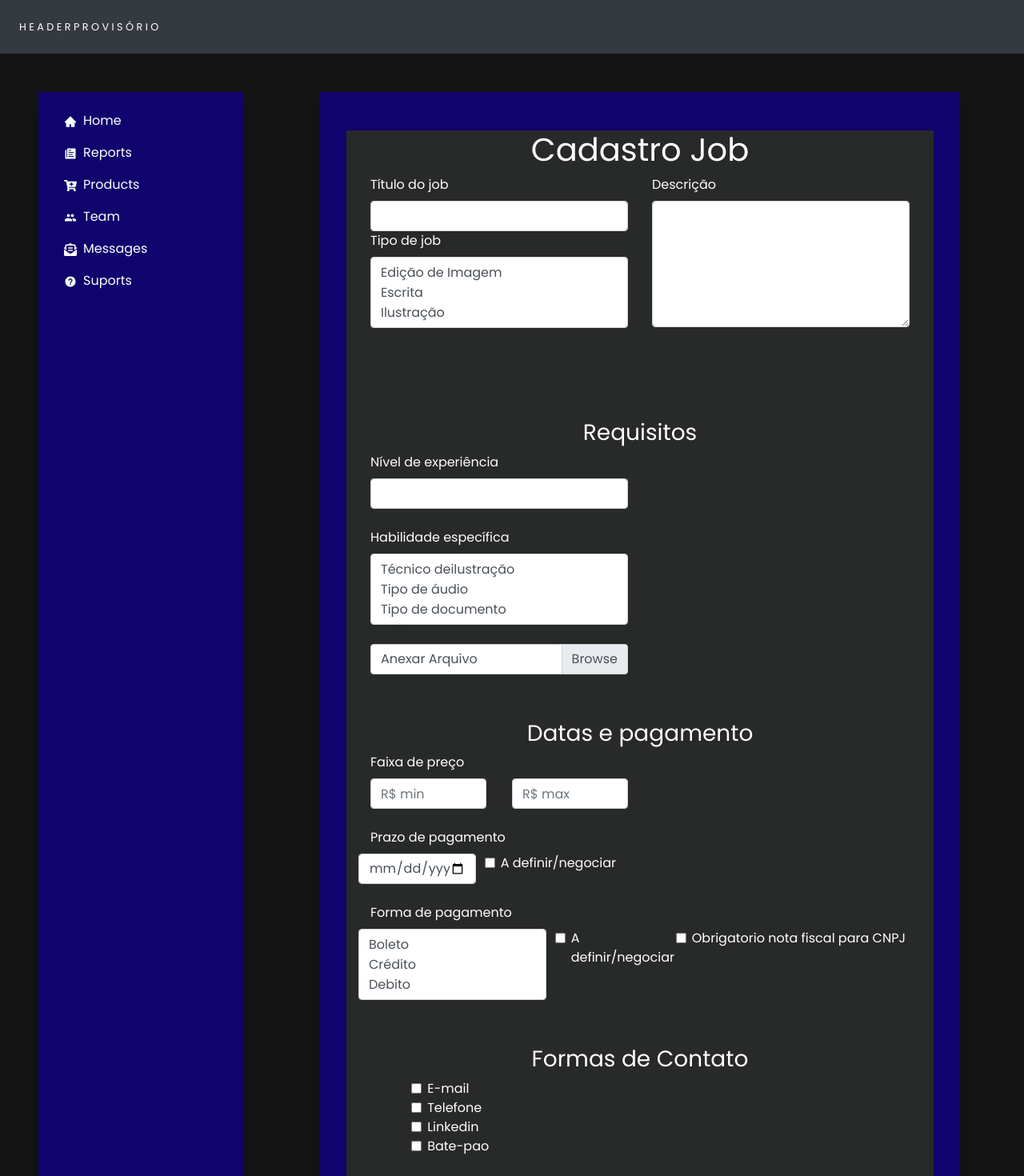
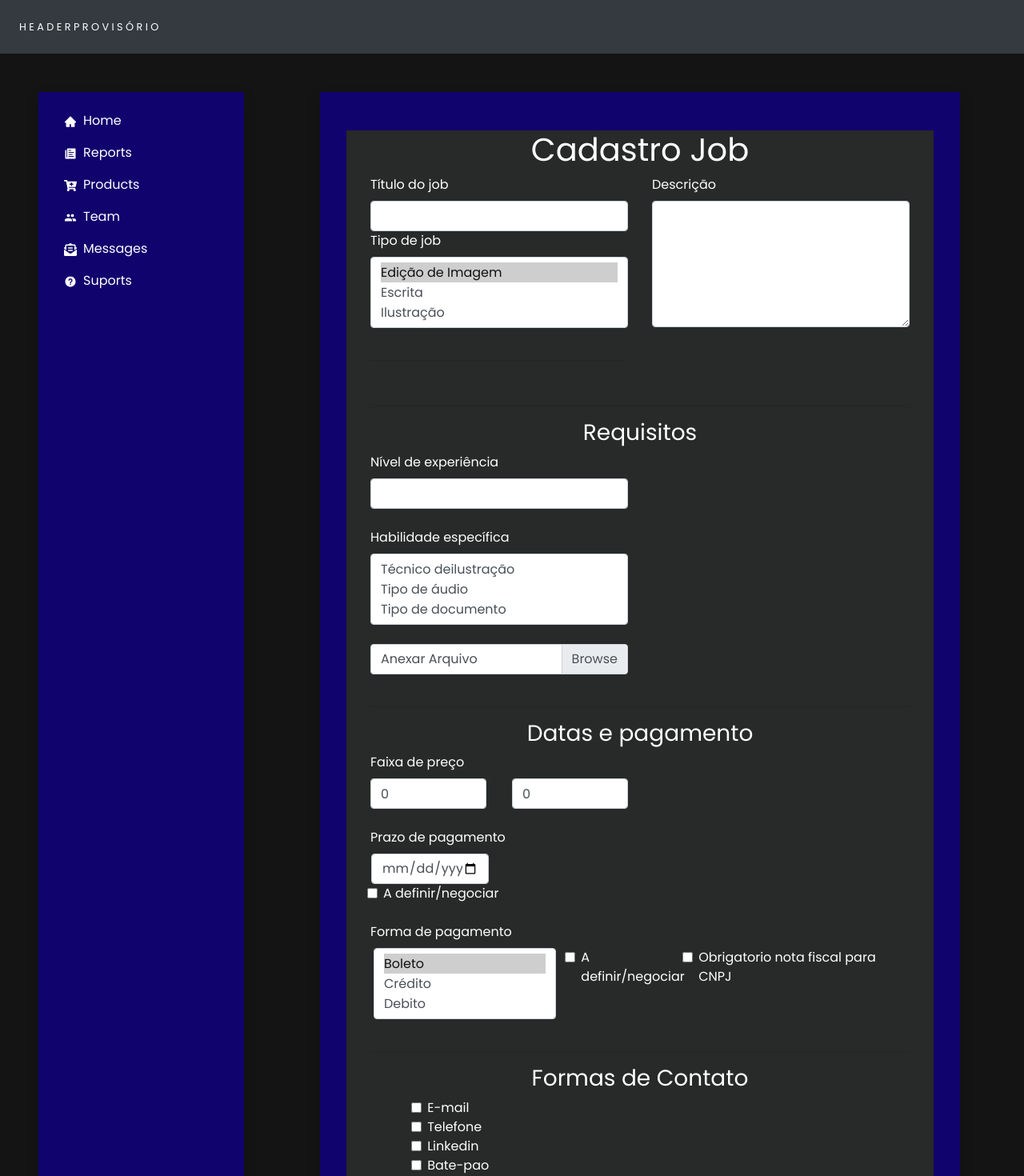
Before and after one commit to eulincon/communicart, a React (Create React App) app: page /cadastro-job in a window 1280 px wide. Shown: the top 1470 px of the page at 80% size. Built offline with nearby package versions, Linux system fonts and the light colour scheme.

Commit message:
validando campos da pagina!

```diff
--- a/src/pages/ServiceRegistration/index.js
+++ b/src/pages/ServiceRegistration/index.js
@@ -1,4 +1,4 @@
-import React from 'react';
+import React, { useState } from 'react';
 
 import './styles.css'
 import Footer from '../../components/Footer'
@@ -7,11 +7,85 @@ import Menu from '../../components/Menu';
 /*import MenuLateral from '../../components/MenuLateral'*/
 
 function CadastroJob() {
+    const [faixaPrecoMin, setFaixaPrecoMin] = useState(0.0);
+    const [faixaPrecoMax, setFaixaPrecoMax] = useState(0.0);
+    const [tituloJob, setTituloJob] = useState('');
+    const [tipoJob, setTipoJob] = useState('');
+    const [nivelExpJob, setNivelExpJob] = useState('');
+    const [descricaoJob, setDescricaoJob] = useState('');
+    const [dataPagamento, setDataPagamento] = useState('');
+    const [formaPagamento, setFormaPagamento] = useState('');
+    const [pagamentoNegociar, setPagamentoNegociar] = useState(false);
+    const [notaFiscal, setNotaFiscal] = useState(false);
+    const [prazoNegociar, setPrazoNegociar] = useState(false);
+    const [contatoEmail, setContatoEmail] = useState(false);
+    const [contatoTelefone, setContatoTelefone] = useState(false);
+    const [contatoLinkdin, setContatoLinkdin] = useState(false);
+    const [contatoChat, setContatoChat] = useState(false);
+    const [arquivoUpload, setArquivoUpload] = useState(false);
+    const arquivo = new FormData();
+    const faixaPreco = {
+        faixaPrecoMin,
+        faixaPrecoMax
+    }
+    const contato = {
+        contatoChat,
+        contatoLinkdin,
+        contatoTelefone,
+        contatoEmail
+
+    }
+
+    function compareDates(date) {
+        let parts = date.split('-')
+        let today = new Date()
+        date = new Date(parts[0], parts[1] - 1, parts[2])
+        return date >= today ? true : false
+    }
 
 
-    async function handleLogin(e) {
+
+
+    async function handleCadastro(e) {
         e.preventDefault();
+        let data = new Date();
+        let dia = data.getDate();
+        let mes = data.getMonth();
+        let ano = data.getFullYear();
+        let resp = compareDates(dataPagamento);
 
+        if (compareDates(dataPagamento) === true) {
+            if (faixaPrecoMax >= faixaPrecoMin) {
+
+                const cadastroJob = {
+                    tituloJob,
+                    tipoJob,
+                    descricaoJob,
+                    nivelExpJob,
+                    faixaPreco,
+                    dataPagamento,
+                    prazoNegociar,
+                    formaPagamento,
+                    pagamentoNegociar,
+                    notaFiscal,
+                    contato,
+                    arquivoUpload
+                }
+
+                console.log(arquivoUpload);
+                console.log(cadastroJob);
+            } else {
+                alert("valor maximo menor que valor minimo")
+            }
+        } else {
+            alert("data invalida ");
+        }
+    }
+
+
+    function func01(event) {
+        let value = event.target.value;
+        console.log(value);
     }
 
 
@@ -20,17 +94,31 @@ function CadastroJob() {
             <MainComponents>
                 <div className="row d-flex ">
                     <div className="col cadastro-job">
-                        <form className="container-fluid d-flex flex-column">
+                        <form className="container-fluid d-flex flex-column" onSubmit={handleCadastro}>
                             <h1 className="align-self-center">Cadastro Job</h1>
                             <section className="row ">
                                 <div className="col-6 d-flex flex-column ">
                                     <section>
                                         <label for="tituloJob">Título do job</label>
-                                        <input type="text" className="form-control" id="tituloJob" required />
+                                        <input
+                                            type="text"
+                                            className="form-control"
+                                            id="tituloJob"
+                                            value={tituloJob}
+                                            onChange={e => setTituloJob(e.target.value)}
+                                            required
+                                        />
                                     </section>
                                     <section>
                                         <label for="tipoJob">Tipo de job</label>
-                                        <select class="custom-select" id="tipoJob" size="3">
+                                        <select
+                                            class="custom-select"
+                                            id="tipoJob"
+                                            size="3"
+                                            value={tipoJob}
+                                            onChange={e => setTipoJob(e.target.value)}
+                                            required
+                                        >
                                             <option value="1">Edição de Imagem</option>
                                             <option value="2">Escrita</option>
                                             <option value="3">Ilustração</option>
@@ -42,7 +130,14 @@ function CadastroJob() {
                                 </div>
                                 <div className="col-6">
                                     <label for="descricaoJob">Descrição</label>
-                                    <textarea class="form-control" id="descricaoJob" rows="6"></textarea>
+                                    <textarea
+                                        class="form-control"
+                                        id="descricaoJob"
+                                        rows="6"
+                                        value={descricaoJob}
+                                        onChange={e => setDescricaoJob(e.target.value)}
+                                        required
+                                    ></textarea>
                                 </div>
                             </section>
                             <br /><hr />
@@ -50,48 +145,100 @@ function CadastroJob() {
                             <section className="row justify-content-start">
                                 <div className="col-6 d-flex flex-column ">
                                     <label for="nivelExpJob">Nível de experiência</label>
-                                    <input type="text" className="form-control" id="nivelExpJob" required />
+                                    <input
+                                        type="text"
+                                        className="form-control"
+                                        id="nivelExpJob"
+                                        value={nivelExpJob}
+                                        onChange={e => setNivelExpJob(e.target.value)}
+                                        required
+                                    />
                                     <br />
                                     <label for="habilidadeJob">Habilidade específica</label>
-                                    <select class="custom-select" id="habilidadeJob" size="3">
+                                    <select class="custom-select" id="habilidadeJob" size="3" required>
                                         <option value="1">Técnico deilustração</option>
                                         <option value="2">Tipo de áudio</option>
                                         <option value="3">Tipo de documento</option>
                                         <option value="4">Software</option>
+
                                     </select>
                                     <br />
                                     <div class="custom-file">
-                                        <input type="file" class="custom-file-input" id="customFile" />
+                                        <input
+                                        type="file"
+                                        class="custom-file-input"
+                                        id="customFile"
+                                        accept="application/pdf"
+                                        placeholder="Adicione um arquivo PDF"
+                                        onChange={e => setArquivoUpload(e.target.files[0])}
+                                        />
                                         <label class="custom-file-label" for="customFile">Anexar Arquivo</label>
                                     </div>
                                 </div>
                             </section>
                             <br /><hr />
-                            <h3 className="align-self-center">Datas e pagamento</h3>
+                            <h3 className="align-self-center" >Datas e pagamento</h3>
                             <section className="row">
                                 <div className="col-6 justify-content-start">
                                     <label for="faixaPreco">Faixa de preço</label>
                                     <div className="d-flex ">
-                                        <input type="text" className="form-control mr-3" id="faixaPreco" placeholder="R$ min" required />
-                                        <input type="text" className="form-control ml-3" placeholder="R$ max" required />
+                                        <input
+                                            type="number"
+                                            className="form-control mr-3"
+                                            id="faixaPrecoMin"
+                                            placeholder="R$ min"
+                                            min="1"
+                                            value={faixaPrecoMin}
+                                            onChange={e => setFaixaPrecoMin(parseFloat(e.target.value))}
+                                            required
+                                        />
+                                        <input
+                                            type="number"
+                                            className="form-control ml-3"
+                                            id="faixaPrecoMax"
+                                            min="1"
+                                            placeholder="R$ max"
+                                            value={faixaPrecoMax}
+                                            onChange={e => setFaixaPrecoMax(parseFloat(e.target.value))}
+                                            required
+                                        />
                                     </div>
                                     <br />
                                     <label for="prazoPagamento">Prazo de pagamento</label>
                                     <div className="row">
-                                        <input type="date" className="form-control col-5" id="prazoPagamento" required />
+                                        <input
+                                            type="date"
+                                            className="form-control col-5 ml-3"
+                                            id="dataPagamento"
+                                            value={dataPagamento}
+                                            onChange={e => setDataPagamento(e.target.value)}
+                                            required
+                                        />
                                         <section className=" col-6 ml-3" >
-                                            <input className="form-check-input" type="checkbox" value="" id="prazoNegociar" />
+                                            <input
+                                                className="form-check-input"
+                                                type="checkbox" value={true}
+                                                id="prazoNegociar"
+                                                onChange={e => prazoNegociar(e.target.value)}
+                                            />
                                             <label className="form-check-label" for="prazoNegociar">
                                                 A definir/negociar
                                         </label>
                                         </section>
                                     </div>
                                     <br />
-                                    <label for="prazoPagamento">Forma de pagamento</label>
+                                    <label for="prazoPagamento"> Forma de pagamento</label>
                                 </div>
                             </section>
-                            <div className="row">
-                                <select class="custom-select col-4" size="3">
+                            <div className="row ml-1">
+                                <select
+                                    class="custom-select col-4"
+                                    size="3"
+                                    id="formaPagamento"
+                                    value={formaPagamento}
+                                    onChange={e => setFormaPagamento(e.target.value)}
+                                    required
+                                >
                                     <option value="1">Boleto</option>
                                     <option value="2">Crédito</option>
                                     <option value="3">Debito</option>
@@ -101,13 +248,26 @@ function CadastroJob() {
                                 <section className="col ml-3">
                                     <div className="row">
                                         <div className="col-4">
-                                            <input className="form-check-input" type="checkbox" value="" id="PagamentoNegociar" />
+                                            <input
+                                                className="form-check-input"
+                                                type="checkbox" value={true}
+                                                id="PagamentoNegociar"
+                                                value={pagamentoNegociar}
+                                                onChange={e => setPagamentoNegociar(e.target.value)}
+                                            />
                                             <label className="form-check-label" for="PagamentoNegociar">
                                                 A definir/negociar
                                 </label>
                                         </div>
                                         <div className="col">
-                                            <input className="form-check-input" type="checkbox" value="" id="notaFiscal" />
+                                            <input
+                                                className="form-check-input"
+                                                type="checkbox" value={true}
+                                                id="notaFiscal"
+                                                value={notaFiscal}
+                                                onChange={e => setNotaFiscal(e.target.value)}
+
+                                            />
                                             <label className="form-check-label" for="notaFiscal">
                                                 Obrigatorio nota fiscal para CNPJ
                                 </label>
@@ -120,25 +280,49 @@ function CadastroJob() {
                             <section className="d-flex flex-column ">
                                 <div className="col-10 align-self-center">
                                     <section>
-                                        <input className="form-check-input" type="checkbox" value="" id="contatoEmail" />
+                                        <input
+                                            className="form-check-input"
+                                            type="checkbox" value={true}
+                                            id="contatoEmail"
+                                            onChange={e => setContatoEmail(e.target.value)}
+                                            required
+                                        />
+
                                         <label className="form-check-label" for="contatoEmail">
                                             E-mail
                                 </label>
                                     </section>
                                     <section>
-                                        <input className="form-check-input" type="checkbox" value="" id="contatoTelefone" />
+                                        <input
+                                            className="form-check-input"
+                                            type="checkbox" value={true}
+                                            onChange={e => setContatoTelefone(e.target.value)}
+                                            required
+                                        />
                                         <label className="form-check-label" for="contatoTelefone">
                                             Telefone
                                 </label>
                                     </section>
                                     <section>
-                                        <input className="form-check-input" type="checkbox" value="" id="contatoLinkdin" />
+                                        <input
+                                            className="form-check-input"
+                                            type="checkbox" value={true}
+                                            id="contatoLinkdin"
+                                            onChange={e => setContatoLinkdin(e.target.value)}
+                                            required
+                                        />
                                         <label className="form-check-label" for="contatoLinkdin">
                                             Linkedin
                                 </label>
                                     </section>
                                     <section>
-                                        <input className="form-check-input" type="checkbox" value="" id="contatoChat" />
+                                        <input
+                                            className="form-check-input"
+                                            type="checkbox" value={true}
+                                            id="contatoChat"
+                                            onChange={e => setContatoChat(e.target.value)}
+                                            required
+                                        />
                                         <label className="form-check-label" for="contatoChat">
                                             Bate-pao
                                 </label>
```
